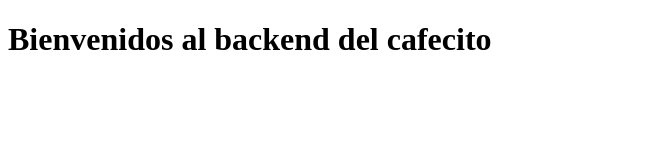
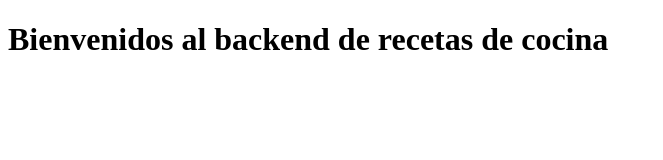
Before and after one commit to joaquin-fuentes/recetasservidor, a website: page public/index.html in a window 1280 px wide. Shown: the whole page, without its empty margins (0-663 px from the left). Drawn offline with Linux system fonts and the light colour scheme.

Commit message:
agregamos un archivo estatico

```diff
--- a/index.js
+++ b/index.js
@@ -1,6 +1,7 @@
 import express from "express"
 import cors from "cors"
 import morgan from "morgan"
+import path from "path"
 import * as dotenv from "dotenv"
 import "./src/database/dbConnection"
 import recetasRouter from "./src/routes/recetas.routes"
@@ -28,6 +29,7 @@ app.use(cors()) //permite conexiones remotas
 app.use(express.json())  //permite interpretar el formato JSON de una solicitud
 app.use(express.urlencoded({extended:true}))  //permite recibir en el objeto request los string y arrays
 app.use(morgan("dev")) //nos da informacion extra en la terminal
+app.use(express.static(path.join(__dirname,"/public")))
 
 //rutas(siempre van al final)
 // http://localhost:4000/api/recetas
--- a/public/index.html
+++ b/public/index.html
@@ -4,9 +4,9 @@
     <meta charset="UTF-8">
     <meta http-equiv="X-UA-Compatible" content="IE=edge">
     <meta name="viewport" content="width=device-width, initial-scale=1.0">
-    <title>Backend Cafecito</title>
+    <title>Backend Recetas</title>
 </head>
 <body>
-    <h1>Bienvenidos al backend del cafecito</h1>
+    <h1>Bienvenidos al backend de recetas de cocina</h1>
 </body>
 </html>
```
